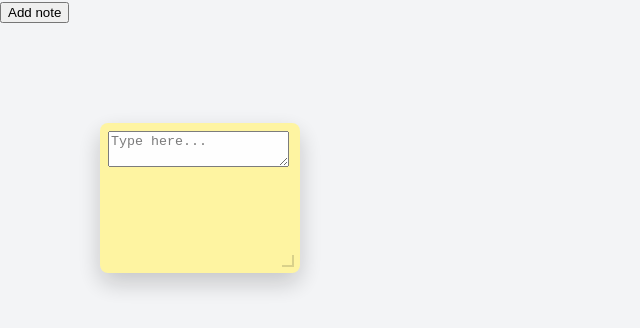
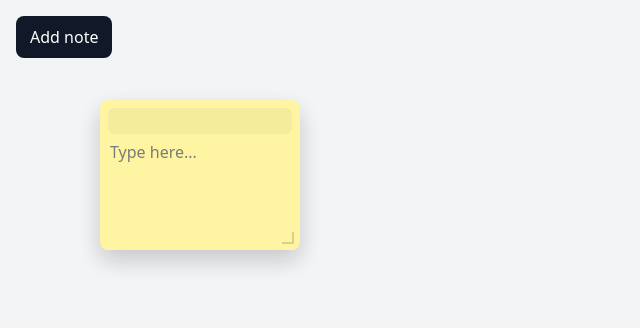
Before and after one commit to kreshby/sticky_notes_basic, a React (Vite) app: page / in a window 1280 px wide. Both pictures are taken after a click on the button "Add note". Shown: the top 328 px of the page, without its empty margins (0-640 px from the left). Built offline with nearby package versions, Linux system fonts and the light colour scheme.

Commit message:
feat: add styles for note header, button, and text input

```diff
--- a/src/styles/base.css
+++ b/src/styles/base.css
@@ -38,6 +38,26 @@ body {
   box-shadow: 0 12px 28px rgba(0, 0, 0, 0.25);
 }
 
+.note-header {
+  height: 26px;
+  display: flex;
+  align-items: center;
+  padding: 0 6px;
+  margin-bottom: 6px;
+  border-radius: 6px;
+  background: rgba(0, 0, 0, 0.04);
+  color: rgba(0, 0, 0, 0.7);
+  font-size: 12px;
+  font-weight: 600;
+  letter-spacing: 0.02em;
+  text-transform: uppercase;
+  cursor: grab;
+}
+
+.note-header:active {
+  cursor: grabbing;
+}
+
 .resizer {
   position: absolute;
   right: 6px;
@@ -60,3 +80,45 @@ body {
 .note:hover .resizer {
   opacity: 1;
 }
+
+.add-note-btn {
+  position: absolute;
+  top: 16px;
+  left: 16px;
+  z-index: 1000;
+  border: none;
+  border-radius: 8px;
+  padding: 10px 14px;
+  background: #111827;
+  color: #fff;
+  font: inherit;
+  cursor: pointer;
+}
+
+.add-note-btn:hover {
+  background: #1f2937;
+}
+
+.add-note-btn:focus-visible {
+  outline: 2px solid #2563eb;
+  outline-offset: 2px;
+}
+
+.note-text {
+  user-select: text;
+  width: 100%;
+  height: calc(100% - 40px);
+  border: none;
+  background: transparent;
+  resize: none;
+  outline: none;
+  font: inherit;
+  color: #222;
+  line-height: 1.3;
+}
+
+.note-text:focus-visible {
+  outline: 2px solid rgba(17, 24, 39, 0.35);
+  outline-offset: 2px;
+  border-radius: 4px;
+}
```
